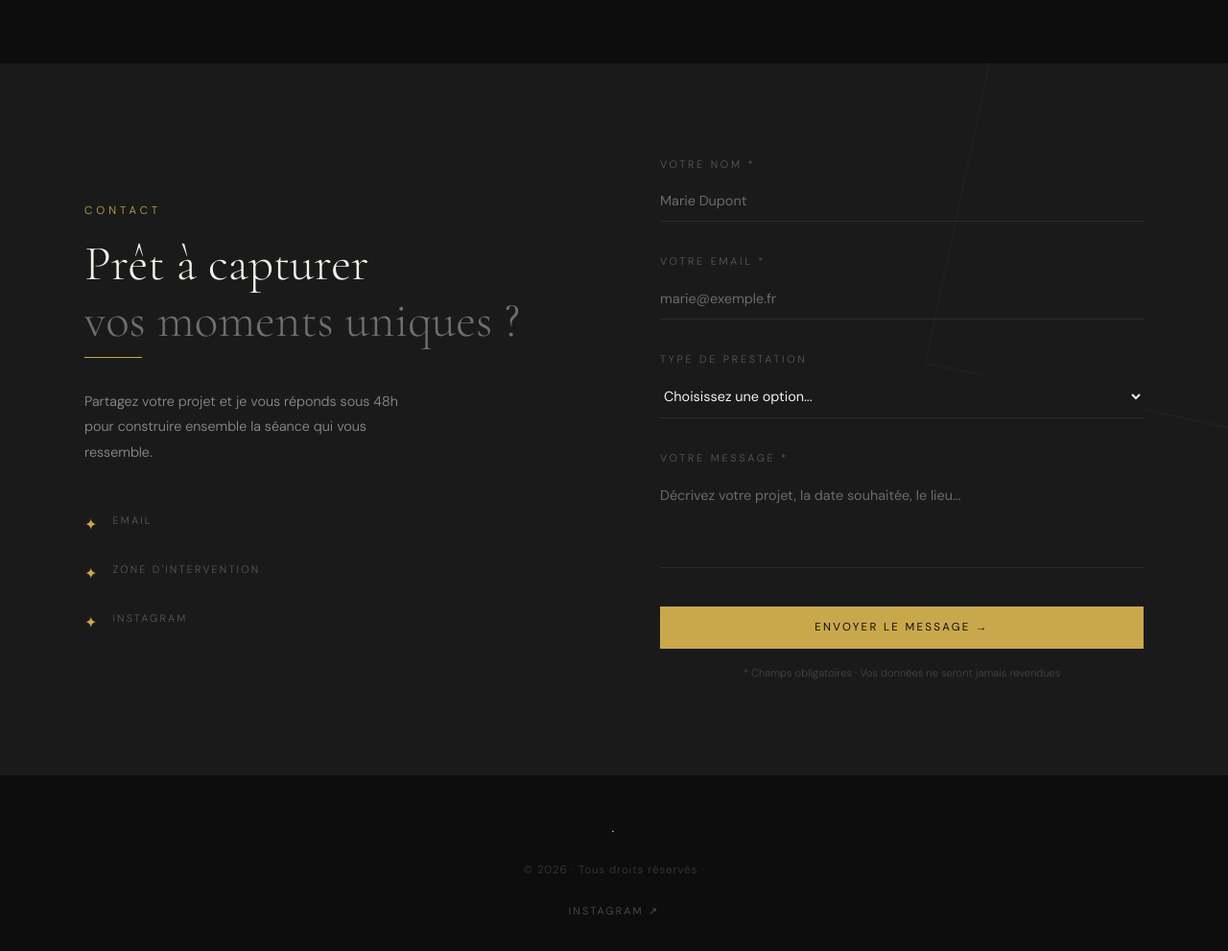
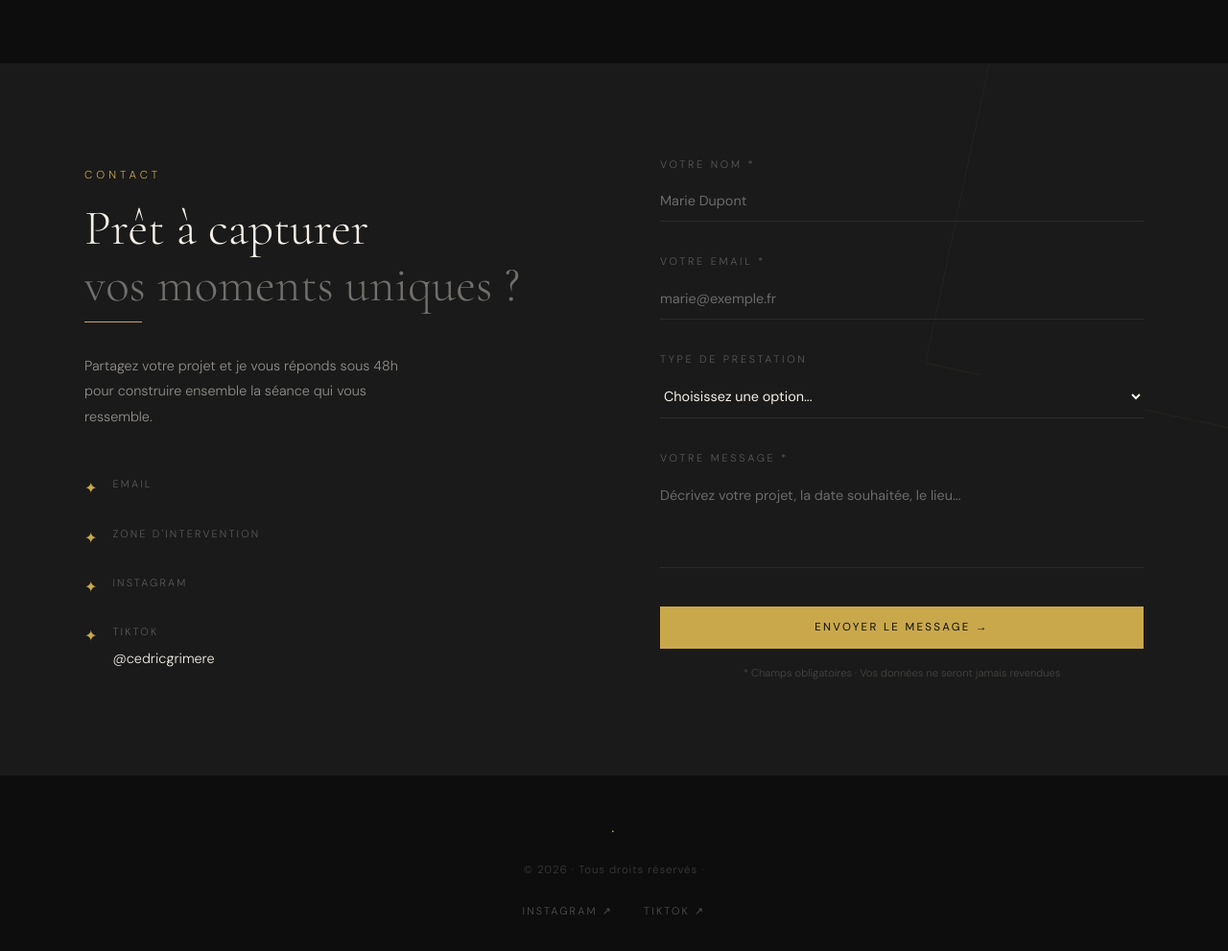
Before and after one commit to DorianABDS/website-grimere, a plain HTML site: page front/index.html in a window 1280 px wide. Shown: the part 5620-6611 px from the top of the page at 96% size. Drawn offline with nearby package versions, Linux system fonts and the light colour scheme; no server answers.

Commit message:
feat: add TikTok link in contact section and footer

```diff
--- a/front/index.html
+++ b/front/index.html
@@ -448,6 +448,13 @@
               <a id="cfg-insta" href="#" target="_blank" rel="noopener noreferrer" style="color:var(--ivoire);text-decoration:none;font-size:.9rem;transition:color .3s" onmouseover="this.style.color='var(--or)'" onmouseout="this.style.color='var(--ivoire)'"></a>
             </div>
           </div>
+          <div style="display:flex;align-items:flex-start;gap:1rem">
+            <span style="color:var(--or);flex-shrink:0">✦</span>
+            <div>
+              <div style="color:rgba(245,240,232,.3);font-size:.68rem;letter-spacing:.2em;text-transform:uppercase;margin-bottom:.3rem">TikTok</div>
+              <a href="https://www.tiktok.com/@cedricgrimere" target="_blank" rel="noopener noreferrer" style="color:var(--ivoire);text-decoration:none;font-size:.9rem;transition:color .3s" onmouseover="this.style.color='var(--or)'" onmouseout="this.style.color='var(--ivoire)'">@cedricgrimere</a>
+            </div>
+          </div>
         </div>
       </div>
       <!-- Formulaire -->
@@ -505,7 +512,10 @@
   <div style="max-width:1200px;margin:0 auto;padding:2.5rem 2rem;display:flex;flex-direction:column;align-items:center;gap:1.5rem;text-align:center">
     <button id="cfg-footer-logo" onclick="window.scrollTo({top:0,behavior:'smooth'})" style="font-family:'Cormorant Garamond',serif;font-size:1.3rem;color:rgba(245,240,232,.35);letter-spacing:.12em;background:none;border:none;cursor:pointer;transition:color .3s" onmouseover="this.style.color='var(--or)'" onmouseout="this.style.color='rgba(245,240,232,.35)'"><span style="color:var(--or)">.</span></button>
     <p id="cfg-footer-copy" style="color:rgba(245,240,232,.2);font-size:.72rem;letter-spacing:.08em"></p>
-    <a id="cfg-footer-insta" href="#" target="_blank" rel="noopener noreferrer" style="color:rgba(245,240,232,.3);font-size:.68rem;letter-spacing:.2em;text-transform:uppercase;text-decoration:none;transition:color .3s" onmouseover="this.style.color='var(--or)'" onmouseout="this.style.color='rgba(245,240,232,.3)'">Instagram ↗</a>
+    <div style="display:flex;gap:2rem;align-items:center">
+      <a id="cfg-footer-insta" href="#" target="_blank" rel="noopener noreferrer" style="color:rgba(245,240,232,.3);font-size:.68rem;letter-spacing:.2em;text-transform:uppercase;text-decoration:none;transition:color .3s" onmouseover="this.style.color='var(--or)'" onmouseout="this.style.color='rgba(245,240,232,.3)'">Instagram ↗</a>
+      <a href="https://www.tiktok.com/@cedricgrimere" target="_blank" rel="noopener noreferrer" style="color:rgba(245,240,232,.3);font-size:.68rem;letter-spacing:.2em;text-transform:uppercase;text-decoration:none;transition:color .3s" onmouseover="this.style.color='var(--or)'" onmouseout="this.style.color='rgba(245,240,232,.3)'">TikTok ↗</a>
+    </div>
   </div>
 </footer>
 
```
